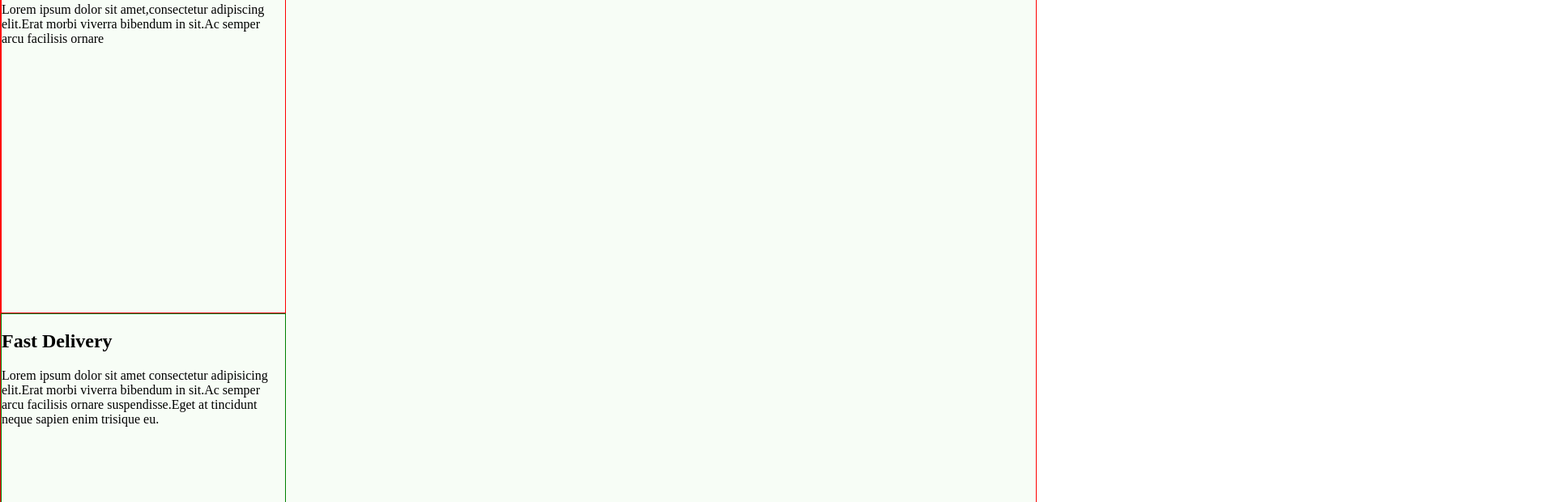
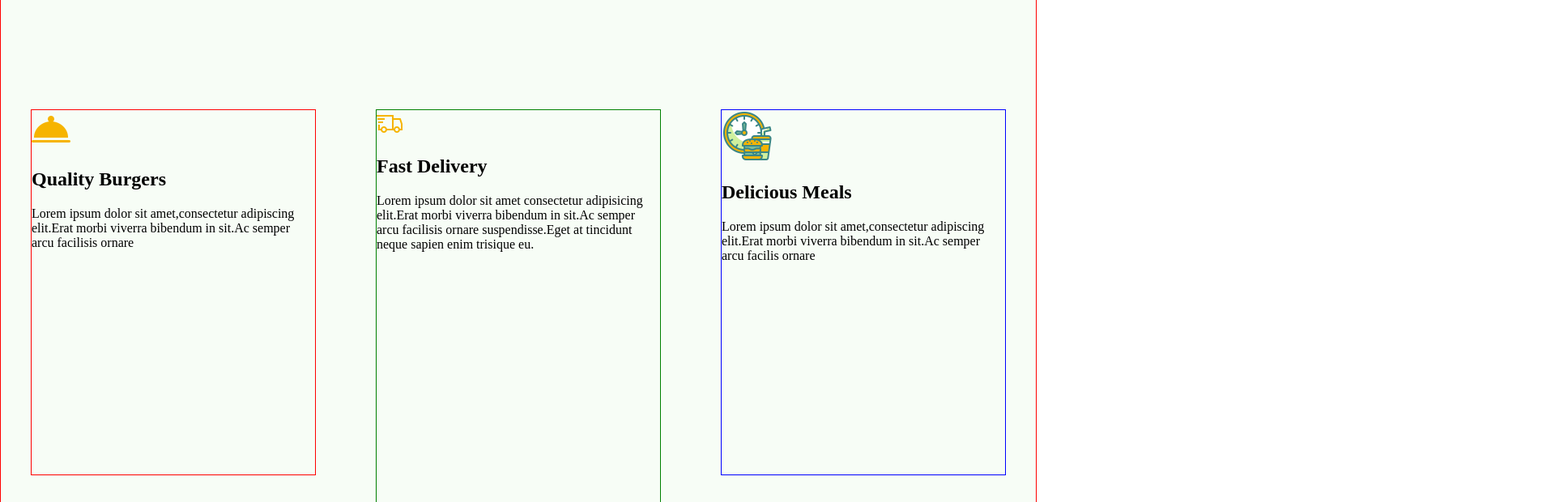
Before and after one commit to Kariuki1976/Sweet-Burgers, a plain HTML site: page index.html in a window 1280 px wide. Shown: the part 616-1236 px from the top of the page at 81% size, 1920 px wide, since content can reach past the window. Drawn offline with Linux system fonts and the light colour scheme.

Commit message:
add structured and positioned icons on section 2

```diff
--- a/index.html
+++ b/index.html
@@ -32,14 +32,17 @@
     </div>
     <div class="section-2">
         <div class="quality">
+            <img src="images/icon 1.png" alt="room service" class="room-1">
             <h2>Quality Burgers</h2>
             <p class="movies">Lorem ipsum dolor sit amet,consectetur adipiscing elit.Erat morbi viverra bibendum in sit.Ac semper arcu facilisis ornare</p>
         </div>
         <div class="fast">
+            <img src="images/icon 2.png" alt="fast delivery" id="delivery-2">
             <h2>Fast Delivery</h2>
             <p class="movies">Lorem ipsum dolor sit amet consectetur adipisicing elit.Erat morbi viverra bibendum in sit.Ac semper arcu facilisis ornare suspendisse.Eget at tincidunt neque sapien enim trisique eu.</p>
         </div>
         <div class="delicious">
+            <img src="images/icon 3.png" alt="delicious meal" id="meal-3">
             <h2>Delicious Meals</h2>
             <p class="movies">Lorem ipsum dolor sit amet,consectetur adipiscing elit.Erat morbi viverra bibendum in sit.Ac semper arcu facilis ornare</p>
         </div>
--- a/style.css
+++ b/style.css
@@ -4,7 +4,6 @@ body{
 }
 .section-1{
     background: linear-gradient(120deg, white 45%,rgb(246, 180, 0) 55% );
-    width: 2000px;
     border: 1px solid red;
 }
 .logo{
@@ -75,11 +74,16 @@ margin-top: -300px;
      height: 800px;
      background-color: rgb(247, 253, 246);
      border: 1px solid red;
+     display: flex;
+     justify-content: space-around;
+     padding: 200px;
+
  }
  .quality{
      border: 1px solid red;
     height: 450px;
     width: 350px;
+    margin-left: -200px;
  }
  .fast{
 border: 1px solid green;
@@ -90,6 +94,10 @@ width: 350px;
 border: 1px solid blue;
 height: 450px;
 width: 350px;
+margin-right: -200px;
+ }
+ #room-1{
+     margin left: 50px;
  }
  .section-3{
      border: 1px solid red;
```
Also changed, not shown: images/icon 1.png (added), images/icon 2.png (added), images/icon 3.png (added).
